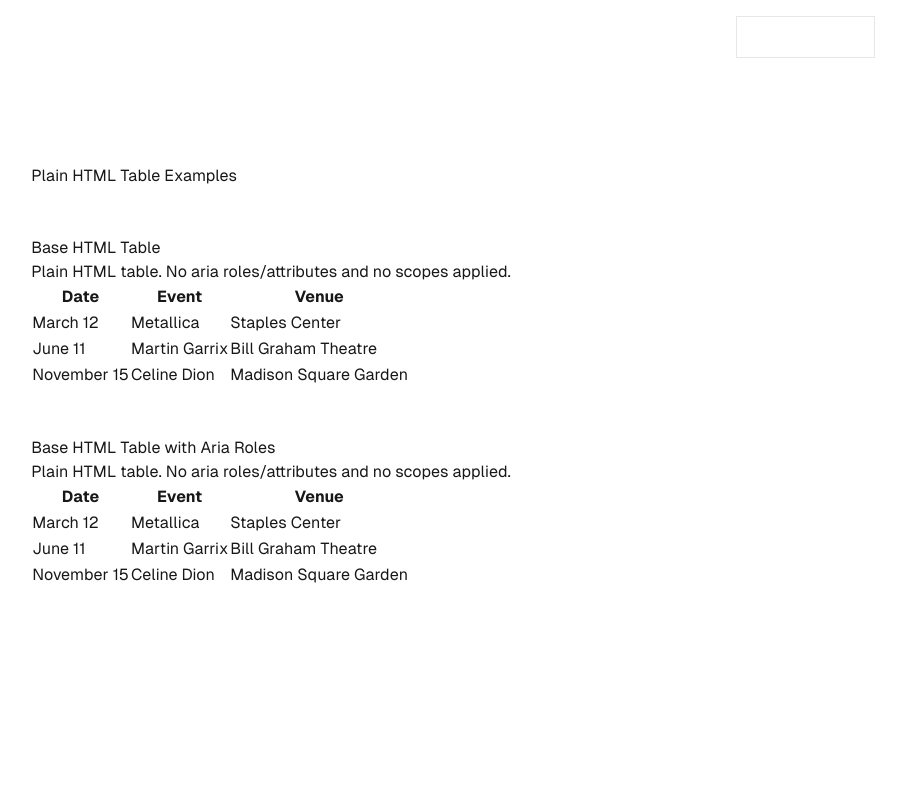
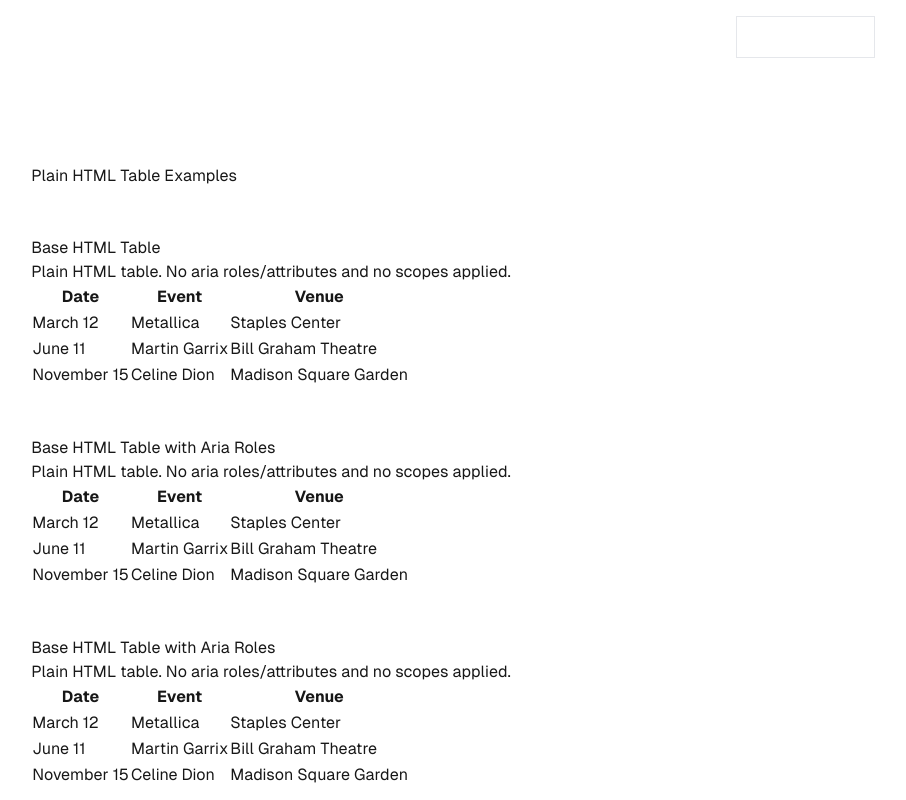
Before and after one commit to essjay05/a11y_assessments_v0, a Next.js app: page / in a window 1280 px wide. Shown: the top 800 px of the page, without its empty margins (369-1275 px from the left). Built offline with nearby package versions, Linux system fonts and the light colour scheme.

Commit message:
Implement BaseHtmlTableWTheadAriaAndScopes and add to ExamplesData.

```diff
--- a/components/global/A11y_Examples/SrPlainHTMLTables/PlainHtmlTables/BaseHtmlTable-WThead-Aria&Scope.jsx
+++ b/components/global/A11y_Examples/SrPlainHTMLTables/PlainHtmlTables/BaseHtmlTable-WThead-Aria&Scope.jsx
@@ -0,0 +1,34 @@
+export const BaseHtmlTableWTheadAndAriaAndScopes = () => {
+  return (
+    <>
+      <h2>Base HTML Table with Aria Roles</h2>
+      <h3>Plain HTML table. No aria roles/attributes and no scopes applied.</h3>
+      <table role="table">
+        <thead role="rowgroup">
+          <tr role="row">
+            <th role="columnheader" scope="col">Date</th>
+            <th role="columnheader" scope="col">Event</th>
+            <th role="columnheader" scope="col">Venue</th>
+          </tr>
+        </thead>
+        <tbody role="rowgroup">
+          <tr role="row">
+            <td role="cell">March 12</td>
+            <td role="cell">Metallica</td>
+            <td role="cell">Staples Center</td>
+          </tr>
+          <tr role="row">
+            <td role="cell">June 11</td>
+            <td role="cell">Martin Garrix</td>
+            <td role="cell">Bill Graham Theatre</td>
+          </tr>
+          <tr role="row">
+            <td role="cell">November 15</td>
+            <td role="cell">Celine Dion</td>
+            <td role="cell">Madison Square Garden</td>
+          </tr>
+        </tbody>
+      </table>
+    </>
+  );
+};
--- a/components/global/A11y_Examples/SrPlainHTMLTables/PlainHtmlTables/ExamplesData.js
+++ b/components/global/A11y_Examples/SrPlainHTMLTables/PlainHtmlTables/ExamplesData.js
@@ -1,7 +1,9 @@
 import { BaseHtmlTableWThead } from "./BaseHtmlTable-WThead";
 import { BaseHtmlTableWTheadAndAria } from "./BaseHtmlTable-WThead-Aria";
+import { BaseHtmlTableWTheadAndAriaAndScopes } from "./BaseHtmlTable-WThead-Aria&Scope";
 
 export const ExamplesData = [
   BaseHtmlTableWThead,
-  BaseHtmlTableWTheadAndAria
+  BaseHtmlTableWTheadAndAria,
+  BaseHtmlTableWTheadAndAriaAndScopes
 ];
```
